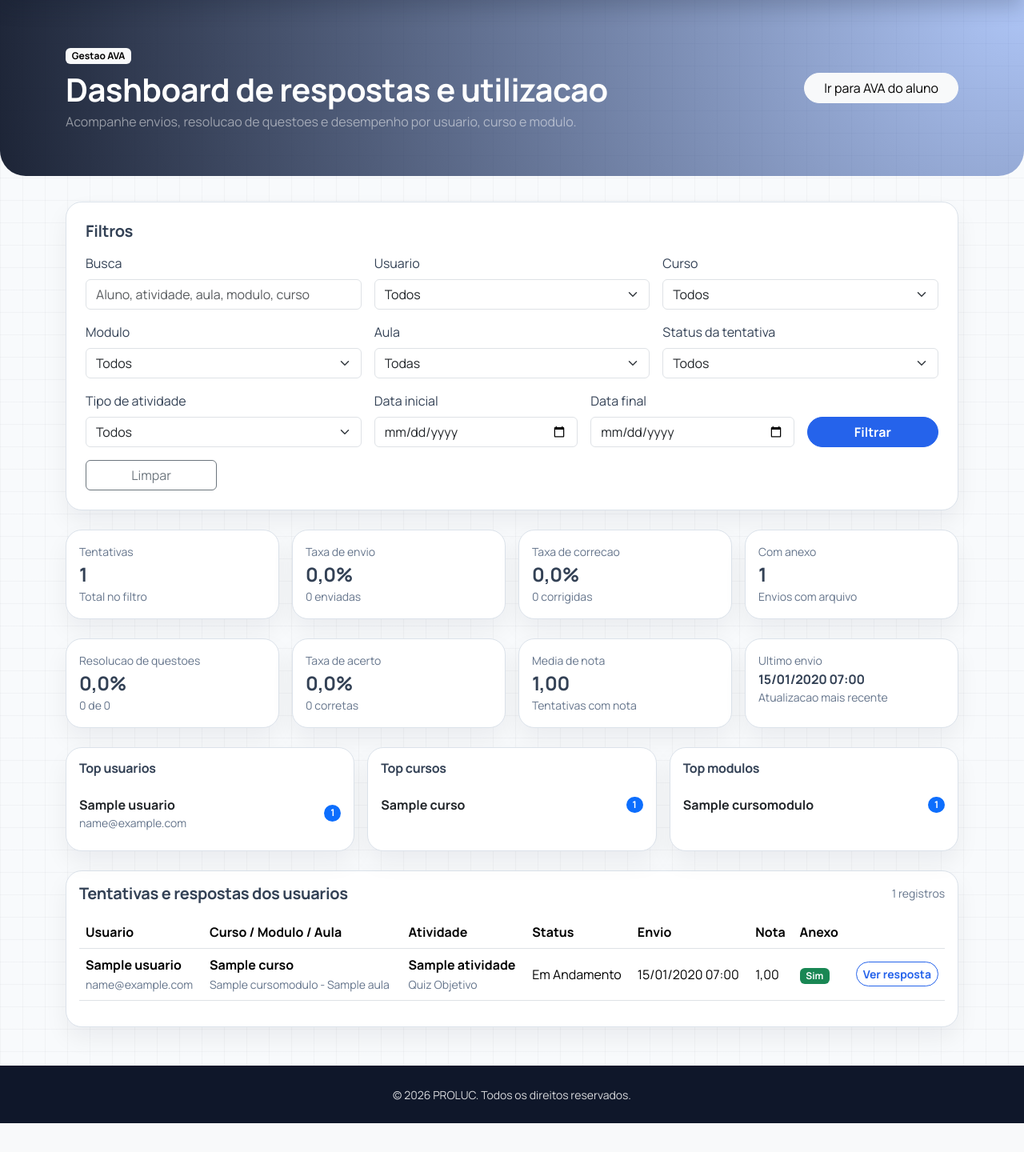
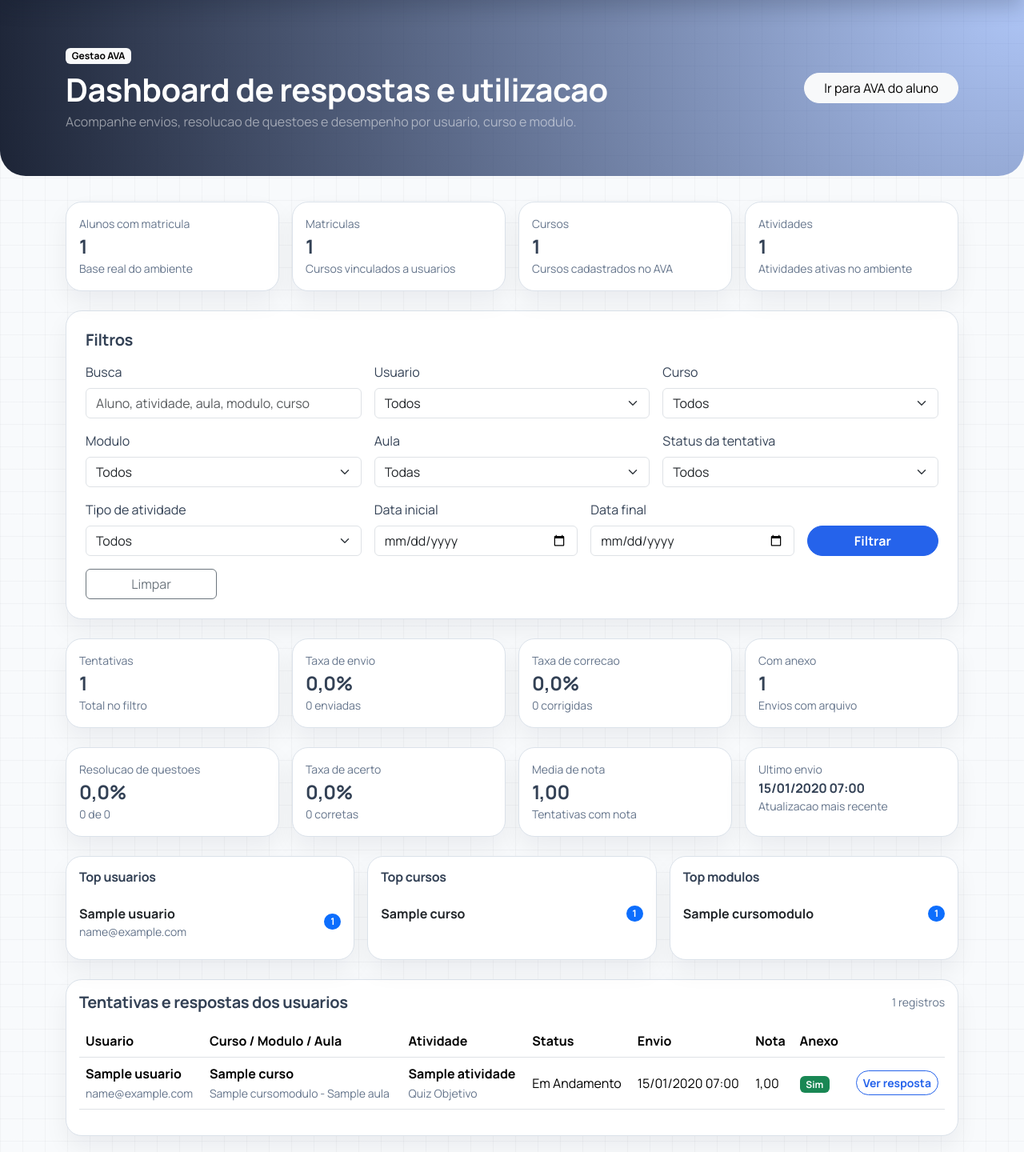
Before and after one commit to cabralipe/referencial, a Django app: page /ava/gestao/dashboard/ in a window 1280 px wide. Shown: the part 58-1498 px from the top of the page at 80% size. Before the commit the page ends 1462 px from the top, so only its background shows below. Run offline with Django 5.2, Linux system fonts and the light colour scheme; a user stored in the database is signed in; data comes from the database, SQL or seed files in the repository; tables that the repository leaves empty hold one stand-in row (values such as "Sample post"); parts of the project's set-up code (start-up, migrations or seed data) failed here and were passed over.

Commit message:
Corrigir inscrições e dashboard AVA

```diff
--- a/ava/templates/ava/management/dashboard.html
+++ b/ava/templates/ava/management/dashboard.html
@@ -19,6 +19,37 @@
 </section>
 
 <div class="container pb-5">
+    <section class="row g-3 mb-4">
+        <div class="col-md-6 col-xl-3">
+            <article class="ava-surface h-100 p-3">
+                <p class="text-muted small mb-1">Alunos com matricula</p>
+                <h3 class="h4 fw-bold mb-0">{{ visao_geral.total_alunos }}</h3>
+                <small class="text-muted">Base real do ambiente</small>
+            </article>
+        </div>
+        <div class="col-md-6 col-xl-3">
+            <article class="ava-surface h-100 p-3">
+                <p class="text-muted small mb-1">Matriculas</p>
+                <h3 class="h4 fw-bold mb-0">{{ visao_geral.total_matriculas }}</h3>
+                <small class="text-muted">Cursos vinculados a usuarios</small>
+            </article>
+        </div>
+        <div class="col-md-6 col-xl-3">
+            <article class="ava-surface h-100 p-3">
+                <p class="text-muted small mb-1">Cursos</p>
+                <h3 class="h4 fw-bold mb-0">{{ visao_geral.total_cursos }}</h3>
+                <small class="text-muted">Cursos cadastrados no AVA</small>
+            </article>
+        </div>
+        <div class="col-md-6 col-xl-3">
+            <article class="ava-surface h-100 p-3">
+                <p class="text-muted small mb-1">Atividades</p>
+                <h3 class="h4 fw-bold mb-0">{{ visao_geral.total_atividades }}</h3>
+                <small class="text-muted">Atividades ativas no ambiente</small>
+            </article>
+        </div>
+    </section>
+
     <section class="ava-surface p-4 mb-4">
         <h2 class="h5 fw-bold mb-3">Filtros</h2>
         <form method="get" class="row g-3 align-items-end">
--- a/ava/views/management.py
+++ b/ava/views/management.py
@@ -16,6 +16,7 @@ from ava.models import (
     Aula,
     Curso,
     CursoModulo,
+    MatriculaCurso,
     QuizQuestao,
     QuizRespostaItem,
 )
@@ -58,22 +59,38 @@ def ava_management_required(view_func):
     return _wrapped
 
 
+def _is_super_admin(user) -> bool:
+    return getattr(user, "role", None) == Usuario.Role.SUPER_ADMIN
+
+
 def _options_queryset_for_user(user):
     user_model = get_user_model()
-    usuarios = user_model.objects.filter(cursos_matriculados__isnull=False).distinct().order_by("nome", "email")
-    if user.role != Usuario.Role.SUPER_ADMIN:
+    usuarios = user_model.objects.filter(cursos_matriculados__isnull=False).distinct()
+    cursos = Curso.objects.all()
+    modulos = CursoModulo.objects.select_related("curso").all()
+    aulas = Aula.objects.select_related("modulo", "modulo__curso").all()
+
+    if not _is_super_admin(user):
         usuarios = usuarios.filter(cliente_id=user.cliente_id)
-    cursos = Curso.objects.filter(modulos__aulas__atividades__tentativas__isnull=False).distinct().order_by("titulo")
-    modulos = CursoModulo.objects.filter(aulas__atividades__tentativas__isnull=False).distinct().order_by("titulo")
-    aulas = Aula.objects.filter(atividades__tentativas__isnull=False).distinct().order_by("titulo")
+        cursos = cursos.filter(cliente_id=user.cliente_id)
+        modulos = modulos.filter(curso__cliente_id=user.cliente_id)
+        aulas = aulas.filter(modulo__curso__cliente_id=user.cliente_id)
+
+    usuarios = usuarios.order_by("nome", "email")
+    cursos = cursos.distinct().order_by("titulo")
+    modulos = modulos.distinct().order_by("titulo")
+    aulas = aulas.distinct().order_by("titulo")
     return usuarios, cursos, modulos, aulas
 
 
-def _base_queryset():
-    return AtividadeTentativa.objects.select_related(
+def _base_queryset(user):
+    qs = AtividadeTentativa.objects.select_related(
         "aluno",
         "atividade__aula__modulo__curso",
     ).prefetch_related("respostas_quiz")
+    if not _is_super_admin(user):
+        qs = qs.filter(cliente_id=user.cliente_id)
+    return qs
 
 
 def _apply_filters(qs, filtros):
@@ -161,7 +178,15 @@ def dashboard(request):
         "data_fim": _parse_date(data_fim_raw),
     }
 
-    tentativas_qs = _apply_filters(_base_queryset(), filtros)
+    tentativas_qs = _apply_filters(_base_queryset(request.user), filtros)
+
+    matriculas_qs = MatriculaCurso.objects.select_related("curso", "aluno")
+    cursos_qs = Curso.objects.all()
+    atividades_qs = Atividade.objects.all()
+    if not _is_super_admin(request.user):
+        matriculas_qs = matriculas_qs.filter(cliente_id=request.user.cliente_id)
+        cursos_qs = cursos_qs.filter(cliente_id=request.user.cliente_id)
+        atividades_qs = atividades_qs.filter(cliente_id=request.user.cliente_id)
 
     total_tentativas = tentativas_qs.count()
     total_enviadas = tentativas_qs.filter(status__in=[AtividadeTentativa.Status.ENVIADA, AtividadeTentativa.Status.CORRIGIDA]).count()
@@ -218,6 +243,12 @@ def dashboard(request):
         "aulas": aulas,
         "page_obj": page_obj,
         "querystring": query_params.urlencode(),
+        "visao_geral": {
+            "total_alunos": matriculas_qs.values("aluno_id").distinct().count(),
+            "total_matriculas": matriculas_qs.count(),
+            "total_cursos": cursos_qs.count(),
+            "total_atividades": atividades_qs.count(),
+        },
         "metricas": {
             "total_tentativas": total_tentativas,
             "total_enviadas": total_enviadas,
@@ -238,13 +269,13 @@ def dashboard(request):
 
 @ava_management_required
 def tentativa_detalhe(request, tentativa_id):
-    tentativa = get_object_or_404(
-        AtividadeTentativa.objects.select_related(
-            "aluno",
-            "atividade__aula__modulo__curso",
-        ).prefetch_related("respostas_quiz__questao", "respostas_quiz__alternativa_selecionada"),
-        id=tentativa_id,
-    )
+    tentativa_qs = AtividadeTentativa.objects.select_related(
+        "aluno",
+        "atividade__aula__modulo__curso",
+    ).prefetch_related("respostas_quiz__questao", "respostas_quiz__alternativa_selecionada")
+    if not _is_super_admin(request.user):
+        tentativa_qs = tentativa_qs.filter(cliente_id=request.user.cliente_id)
+    tentativa = get_object_or_404(tentativa_qs, id=tentativa_id)
     respostas_quiz = tentativa.respostas_quiz.all().order_by("questao__ordem", "questao_id")
     return render(
         request,
```
Also changed, not shown: ava/tests/test_management_dashboard.py (+93 -0 lines).
